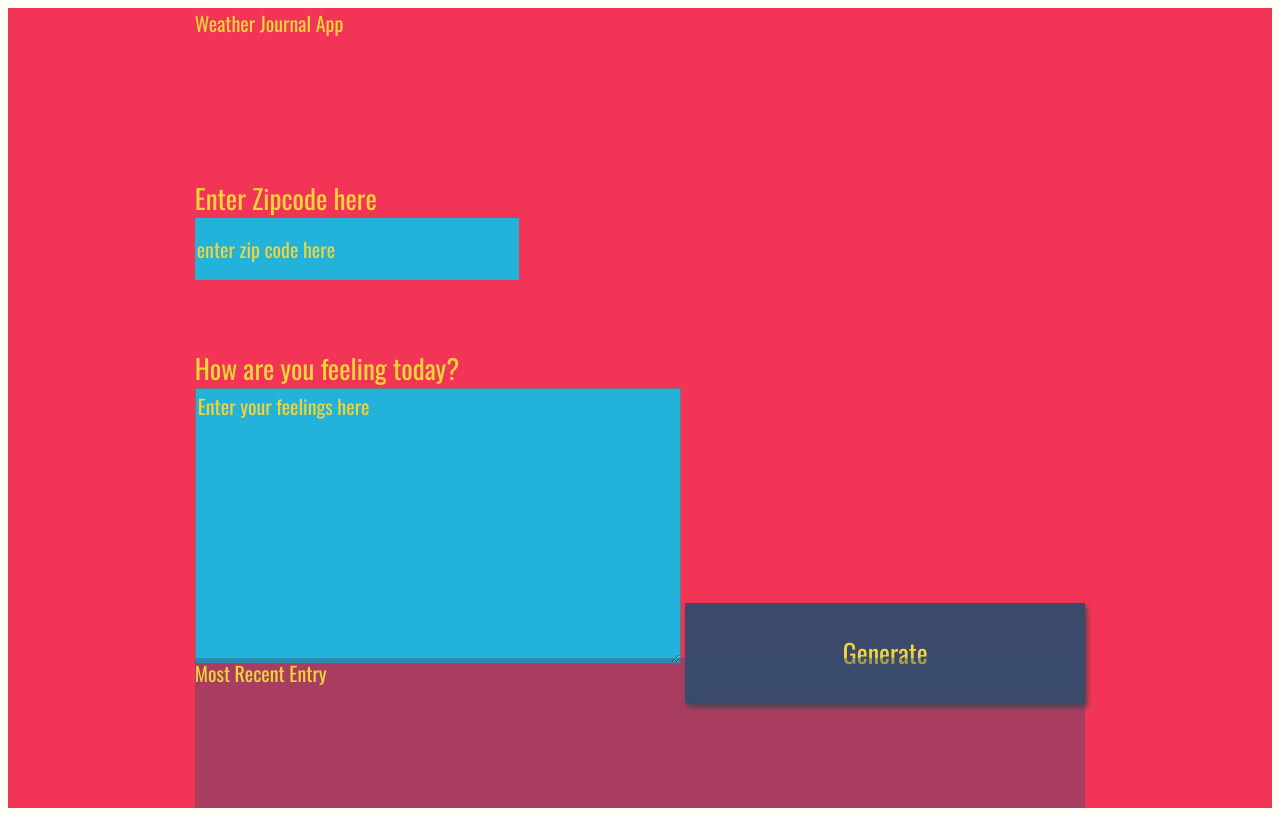
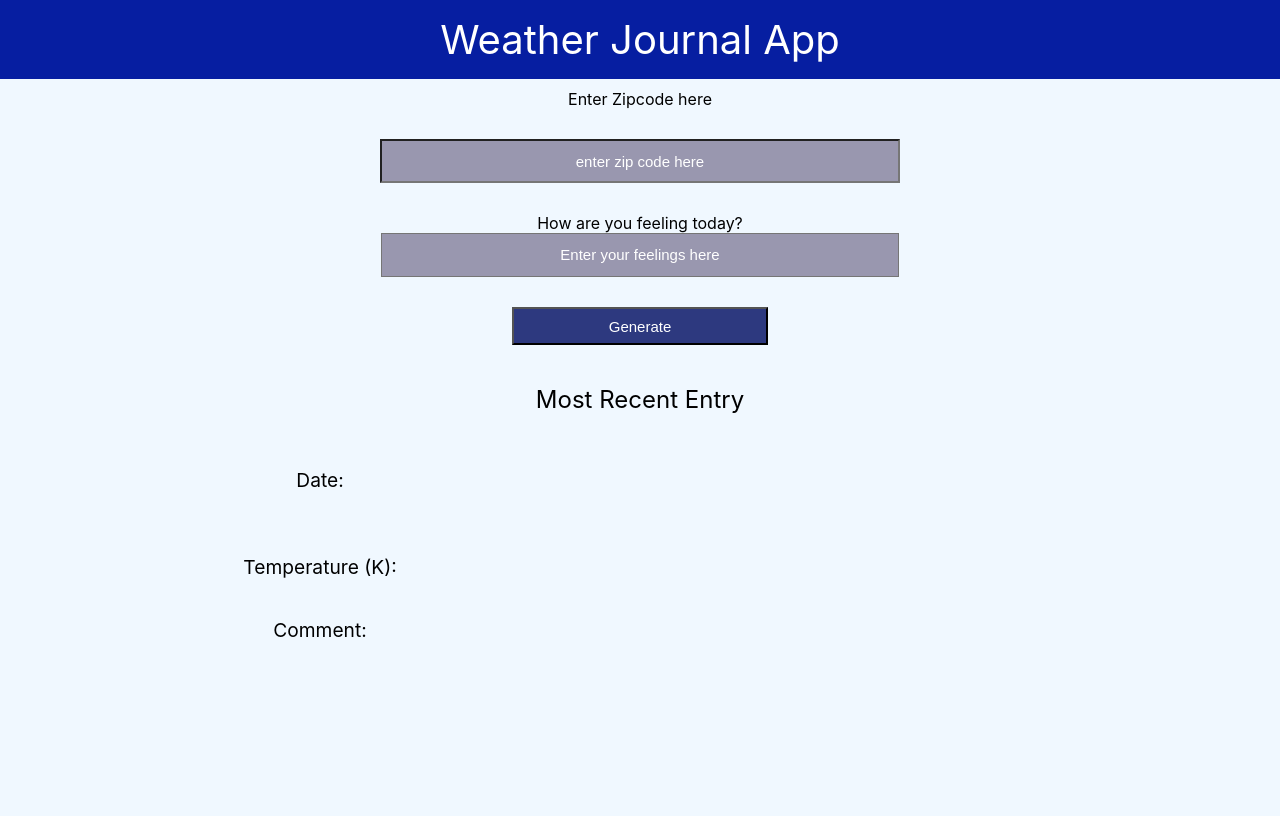
Before and after one commit to fabiorigam/weather-journal-app, a website: page website/index.html in a window 1280 px wide. Drawn offline with nearby package versions, Linux system fonts and the light colour scheme; a web font is replaced by a local one.

Commit message:
Improve CSS & finish app.js

```diff
--- a/server.js
+++ b/server.js
@@ -21,7 +21,7 @@ app.use(cors());
 app.use(express.static('website'));
 
 // Setup Server
-const port = 3000;
+const port = 3001;
 const server = app.listen(port, listening);
 
 function listening(){
--- a/website/app.js
+++ b/website/app.js
@@ -1,5 +1,71 @@
 /* Global Variables */
+const baseUrl = 'https://api.openweathermap.org/data/2.5/weather?zip=';
+const apiKey = 'c34b83f8d704d201553e345c84ee82ac';
 
 // Create a new date instance dynamically with JS
 let d = new Date();
-let newDate = d.getMonth()+'.'+ d.getDate()+'.'+ d.getFullYear();
+let newDate = d.toLocaleString('en-US', { month: 'long', day: 'numeric', year: 'numeric' });
+
+document.getElementById('generate').addEventListener('click', performAction);
+
+function performAction(){
+    const postCode = document.getElementById('zip').value;
+    const comment = document.getElementById('feelings').value;
+    getTemperature(baseUrl, postCode, apiKey)
+    .then(function (data){
+        postData('http://localhost:3001/addWeatherData', {temperature: data.main.temp, date: newDate, user_response: comment } )
+        .then(function() {
+            updateUI()
+        })
+    })
+}
+
+// Async GET
+const getTemperature = async (baseUrl, code, apiKey)=>{
+    const response = await fetch(baseUrl + code + ',us' + '&APPID=' + apiKey)
+    try {
+        if (response.status == 404) {
+            document.getElementById('error').innerHTML = 'ZipCode not found';
+        } else {
+            document.getElementById('error').innerHTML = '';
+        }
+        const data = await response.json();
+        return data;
+    }
+    catch(error) {
+        console.log('Error: ', error);
+    }
+}
+
+// Async POST
+const postData = async (url = '', data = {}) => {
+    const postRequest = await fetch(url, {
+        method: 'POST',
+        credentials: 'same-origin',
+        headers: {
+            'Content-Type': 'application/json',
+        },
+        body: JSON.stringify(data),
+    });
+    try {
+        const newData = await postRequest.json();
+        return newData;
+    }
+    catch (error) {
+        console.log('Error: ', error);
+    }
+}
+
+// Update user interface
+const updateUI = async () => {
+    const request = await fetch('http://localhost:3001/all');
+    try {
+        const allData = await request.json();
+        document.getElementById('date').innerHTML = allData.date;
+        document.getElementById('temp').innerHTML = allData.temperature;
+        document.getElementById('content').innerHTML = allData.user_response;
+    }
+    catch (error) {
+        console.log('Error: ', error);
+    }
+}
--- a/website/index.html
+++ b/website/index.html
@@ -1,35 +1,43 @@
 <!DOCTYPE html>
-<html>
+<html lang="eng">
     <head>
-<meta charset="UTF-8">
+        <meta charset="UTF-8" />
         <title>Weather Journal</title>
-<link href="https://fonts.googleapis.com/css?family=Oswald:400,600,700|Ranga:400,700&display=swap" rel="stylesheet">
-<link rel="stylesheet" href="style.css">
+        <link
+            href="https://fonts.googleapis.com/css?family=Oswald:400,600,700|Ranga:400,700&display=swap"
+            rel="stylesheet" />
+        <link rel="stylesheet" href="style.css" />
     </head>
     <body>
-<div id = "app">
-  <div class ="holder headline">
-    Weather Journal App
+        <div id="app">
+            <div class="headline">Weather Journal App</div>
+            <div class="zip">
+                <label for="zip">Enter Zipcode here</label>
+                <input type="text" id="zip" placeholder="enter zip code here" />
+                <small id="error"></small>
             </div>
-  <div class ="holder zip">
-    <label for="zip">Enter Zipcode here</label>
-    <input type="text" id="zip" placeholder="enter zip code here">
+            <div class="feel">
+                <label for="feelings">How are you feeling today?</label>
+                <textarea
+                    class="myInput"
+                    id="feelings"
+                    placeholder="Enter your feelings here"
+                    rows="9"
+                    cols="50"></textarea>
+                <button id="generate" type="submit">Generate</button>
             </div>
-  <div class ="holder feel">
-    <label for="feelings">How are you feeling today?</label>
-    <textarea class= "myInput" id="feelings" placeholder="Enter your feelings here" rows="9" cols="50"></textarea>
-    <button id="generate" type = "submit"> Generate </button>
-  </div>
-  <div class ="holder entry">
-    <div class = "title">Most Recent Entry</div>
-   <div id = "entryHolder">
-    <div id = "date"></div>
-   <div id = "temp"></div>
-   <div id = "content"></div>
+            <div class="entry">
+                <div class="title">Most Recent Entry</div>
+                <div id="entryHolder">
+                    <p>Date:</p>
+                    <div id="date"></div>
+                    <p>Temperature (K):</p>
+                    <div id="temp"></div>
+                    <p>Comment:</p>
+                    <div id="content"></div>
                 </div>
             </div>
         </div>
         <script src="app.js" type="text/javascript"></script>
-
     </body>
 </html>
--- a/website/style.css
+++ b/website/style.css
@@ -1,104 +1,105 @@
 body {
-    background: #fffff8;
+    margin: 0;
+    padding: 0;
+    background-color: aliceblue;
     font-family: -apple-system, BlinkMacSystemFont, sans-serif;
 }
 
-#app {
-    display: grid;
-    grid-auto-rows: minmax(150px, auto);
-    /* grid-template-columns:  */
-    height: 100vh;
-    background: #f23557;
-    color: #f0d43a;
-    justify-content: center;
-    grid-gap: 1em;
-    font-size: 20px;
-    font-family: 'Oswald', sans-serif;
+.headline {
+    background-color: #061ea1;
+    color: white;
+    font-size: 40px;
+    padding: 15px;
+    text-align: center;
 }
 
-.holder {}
-
-.entry {
-    background: rgba(59, 74, 107, .4);
+.zip,
+.feel {
+    text-align: center;
+    margin-top: 10px;
 }
 
-#entryHolder {}
-
-#date {}
-
-#temp {}
-
-#content {}
-
-.headline {}
-
-.title {}
-
-/*  Basic Styling To Override Default For Basic HTML Elements */
-label {
-    display: block;
-    font-size: 27px;
+textarea.myInput {
+    margin-top: 10px;
 }
 
-input {
+#zip,
+#feelings,
+#generate {
+    background: #17053866;
+    margin: 30px auto;
+    width: 40%;
+    height: 38px;
+    text-align: center;
+    font-size: 15px;
+    resize: none;
+    color: white;
     display: block;
-    height: 60px;
-    width: 320px;
-    background: #22b2da;
-    color: #f0d43a;
-    font-size: 20px;
-    font-family: 'Oswald', sans-serif;
-    border: none;
 }
 
-button {
-    width: 400px;
-    height: 100px;
-    background: #3b4a6b;
-    color: #f0d43a;
-    font-size: 26px;
-    font-family: 'Oswald', sans-serif;
-    border: none;
-    box-shadow: 2px 4px 5px #444;
+#zip::placeholder,
+#feelings::placeholder {
+    color: white;
+    line-height: 38px;
 }
 
-h1 {
-    font-size: 36px;
+#error {
+    display: block;
+    background-color: #c7245a;
+    color: white;
+    font-size: medium;
+    width: 22%;
+    text-align: center;
+    margin: 0px auto 12px;
 }
 
 textarea {
-    background: #22b2da;
-    color: #f0d43a;
-    font-size: 20px;
-    font-family: 'Oswald', sans-serif;
+    font-family: sans-serif;
 }
 
-/* Reset style for HTML element on active to have no border*/
-input:focus,
-select:focus,
-textarea:focus,
-button:focus {
-    outline: none;
+#feelings {
+    margin-top: 0;
 }
 
-/* Style for Placeholder Text*/
-::placeholder {
-    /* Firefox, Chrome, Opera */
-    color: #f0d43a;
-    font-family: 'Oswald', sans-serif;
-
+#generate {
+    width: 20%;
+    margin-top: 18px;
+    background: #2d397f;
+    cursor: pointer;
 }
 
-:-ms-input-placeholder {
-    /* Internet Explorer 10-11 */
-    color: #f0d43a;
-    font-family: 'Oswald', sans-serif;
-
+#entry {
+    width: 50%;
+    background: #07133340;
+    margin: 50px auto;
+    border-radius: 10px;
+    height: 208px;
+    opacity: 0;
+    transition: all 2s ease;
 }
 
-::-ms-input-placeholder {
-    /* Microsoft Edge */
-    color: #f0d43a;
-    font-family: 'Oswald', sans-serif;
+.title {
+    padding: 10px;
+    text-align: center;
+    font-size: 17px;
+    font-size: x-large;
+}
 
+#entryHolder {
+    text-align: center;
+    align-items: center;
+    width: 100%;
+    height: 80%;
+    display: grid;
+    grid-template-rows: 60%;
+    grid-template-columns: 50% 50%;
+    font-size: 1.5vw;
 }
+
+#temp {
+    font-size: 2vw;
+}
+
+#content {
+    grid-column: 1 / -1;
+}
```
Also changed, not shown: 1 other file. Lines whose indentation alone changed are shown as unchanged.
